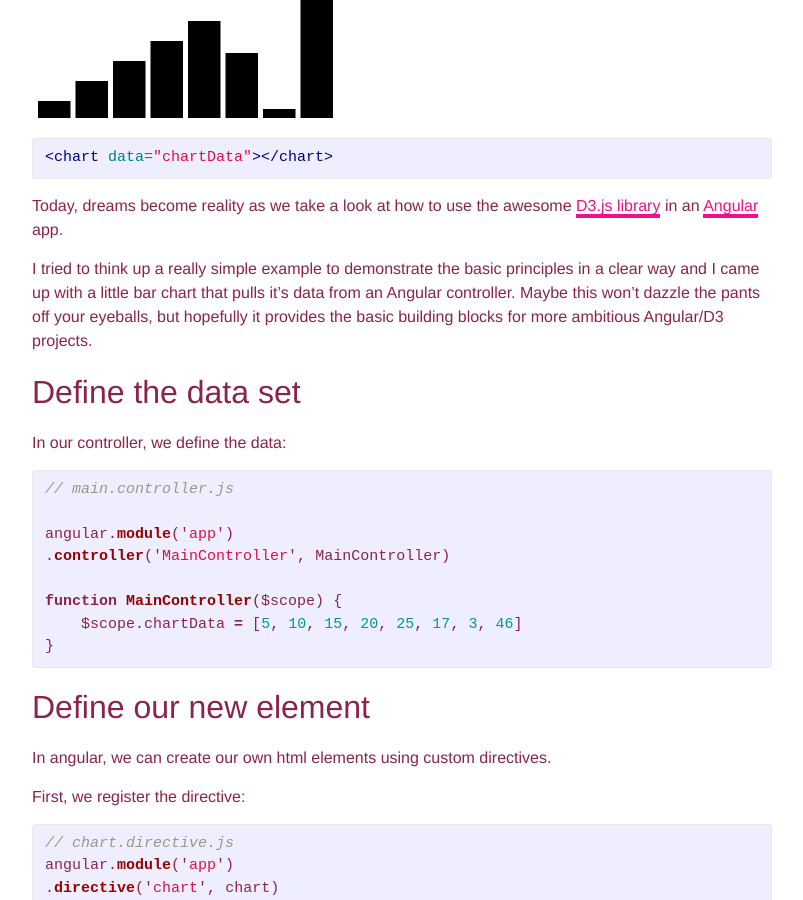
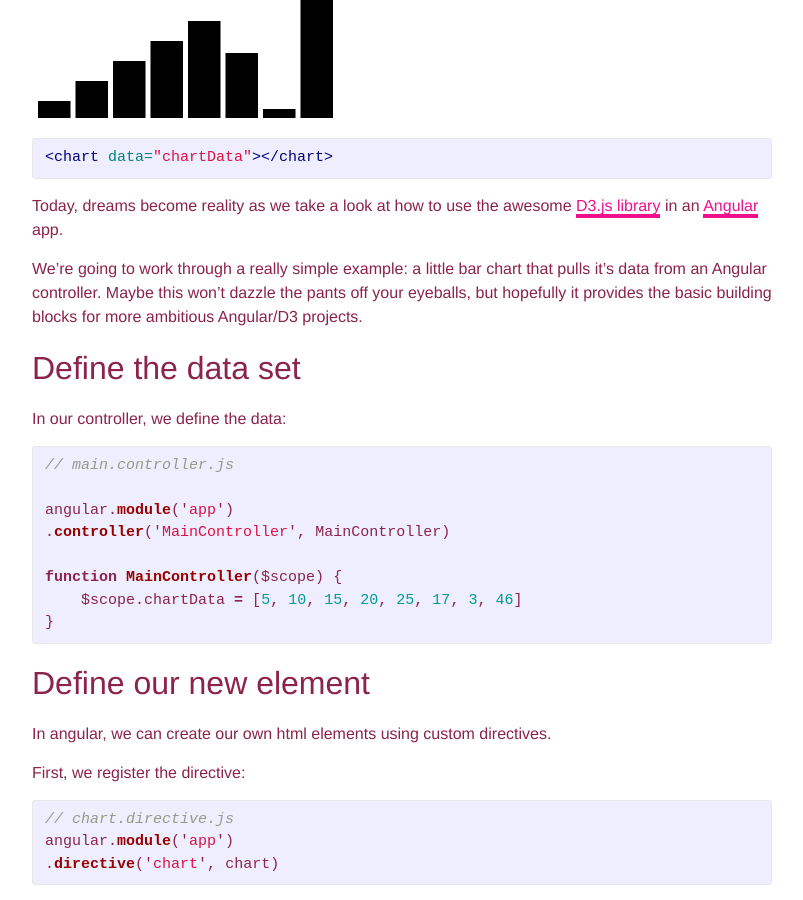
Before and after one commit to BillyZac/BillyZac.github.io, a Jekyll site: the page built from _posts/2016-02-12-angular+d3=BFF.markdown, in a window 1280 px wide and 900 px high, scrolled down 342 px. Shown: the whole window, without its empty margins (238-1041 px from the left). Built offline with Jekyll 4.4.1, drawn with Linux system fonts in a browser that asks for light colours.

Commit message:
Tone it down, boy.

```diff
--- a/_posts/2016-02-12-angular+d3=BFF.markdown
+++ b/_posts/2016-02-12-angular+d3=BFF.markdown
@@ -15,7 +15,7 @@ Wouldn't it be great to just pop an element in the html and have it magically ge
 
 Today, dreams become reality as we take a look at how to use the awesome [D3.js library](https://d3js.org/) in an [Angular](https://angularjs.org/) app.
 
-I tried to think up a really simple example to demonstrate the basic principles in a clear way and I came up with a little bar chart that pulls it's data from an Angular controller. Maybe this won't dazzle the pants off your eyeballs, but hopefully it provides the basic building blocks for more ambitious Angular/D3 projects.
+We're going to work through a really simple example: a little bar chart that pulls it's data from an Angular controller. Maybe this won't dazzle the pants off your eyeballs, but hopefully it provides the basic building blocks for more ambitious Angular/D3 projects.
 
 ## Define the data set
 In our controller, we define the data:
```
